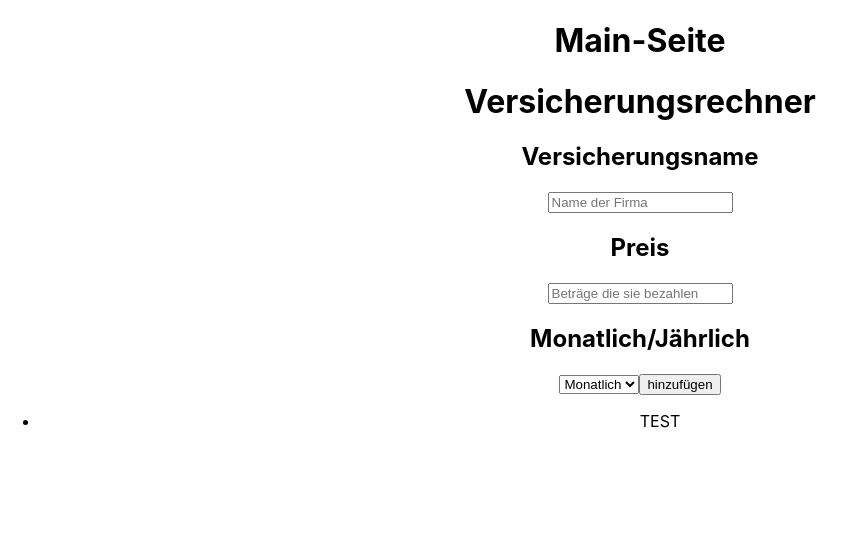
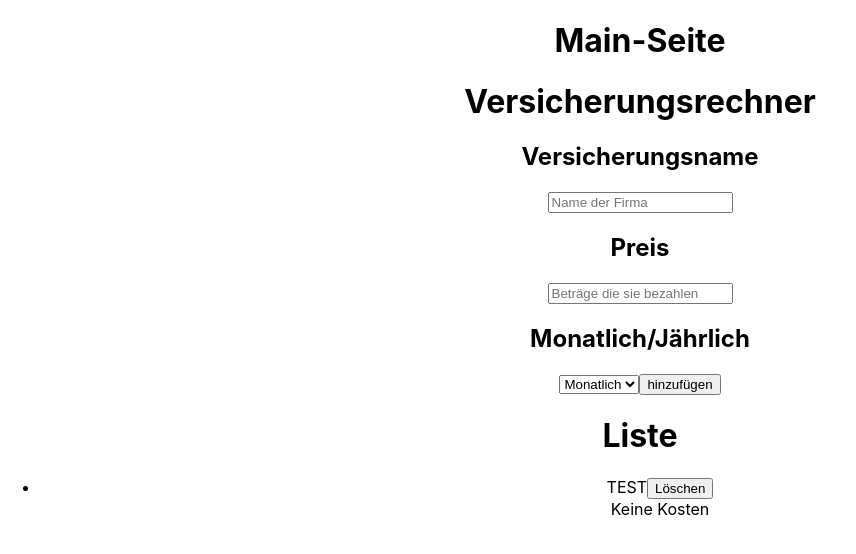
Before and after one commit to justindavidcalle/versicherungsrechner, a React (Create React App) app: page / in a window 1280 px wide. Shown: the top 554 px of the page, without its empty margins (0-856 px from the left). Built offline with nearby package versions, Linux system fonts and the light colour scheme.

Commit message:
Löschfunktion
Löschfunktion und Ergänzungsinformationen für den Benutzer

```diff
--- a/src/components/calculator.jsx
+++ b/src/components/calculator.jsx
@@ -15,6 +15,12 @@ export default function Calculator(){
                     {id: crypto.randomUUID(),
                     name: insuranceName}
             ]
+        })
+    }
+
+    function deleteCost(id) {
+        setCostlist(currentcost => {
+            return currentcost.filter(cost => cost.id !== id)
         })
     }
 
@@ -42,17 +48,21 @@ export default function Calculator(){
 
                 <button>hinzufügen</button>
             </form>
+            <h1>Liste</h1>
             <ul>
+
                 <li>
                     <label>TEST</label>
+                    <button>Löschen</button>
                 </li>
+                {costlist.length === 0 && "Keine Kosten"}
                 {costlist.map(cost => {
                     return(
                     <li key={cost.id}>
                         <label>
                             {cost.name}
                         </label>
-                        <button>Löschen</button>
+                        <button onClick={() => deleteCost(cost.id)}>Löschen</button>
                     </li>
                     )
                 })}
```
